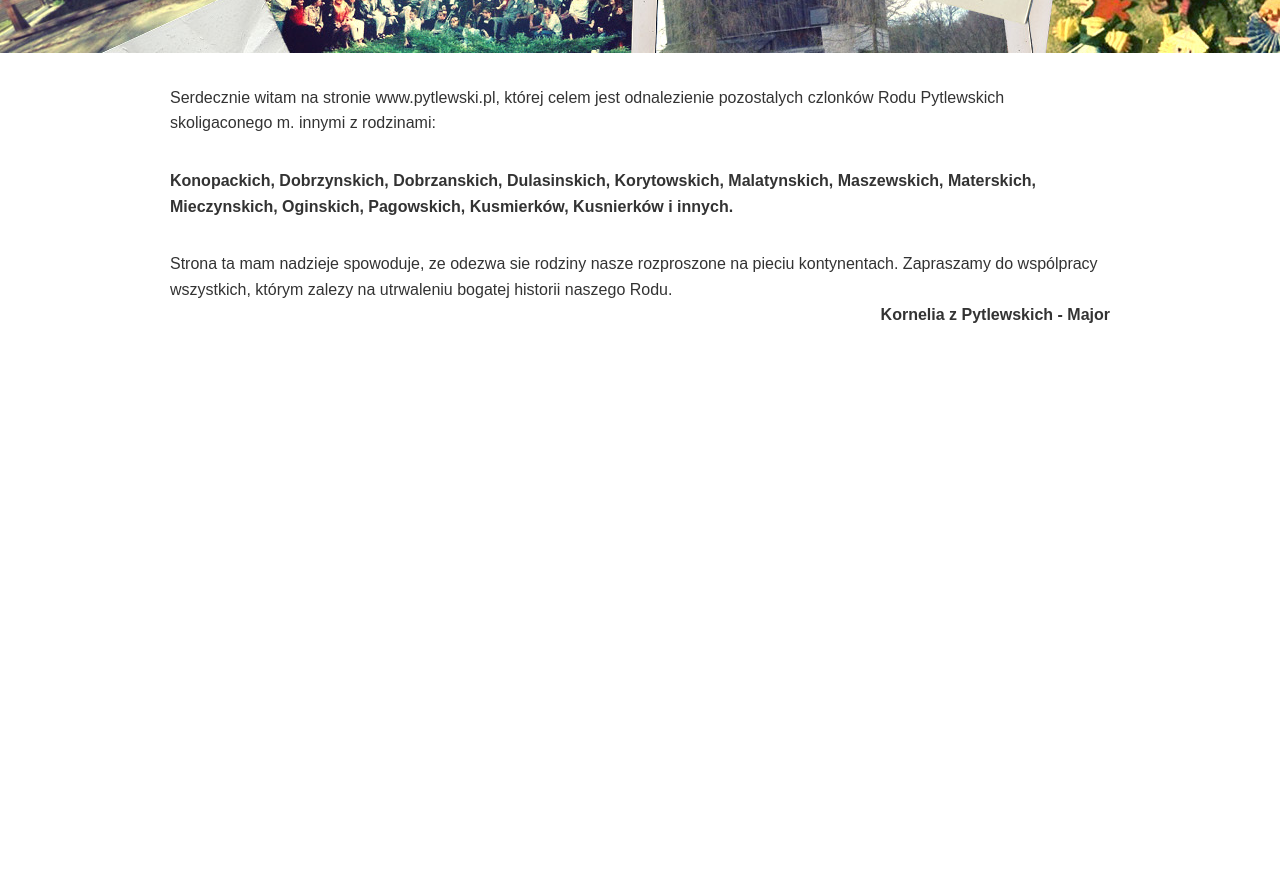
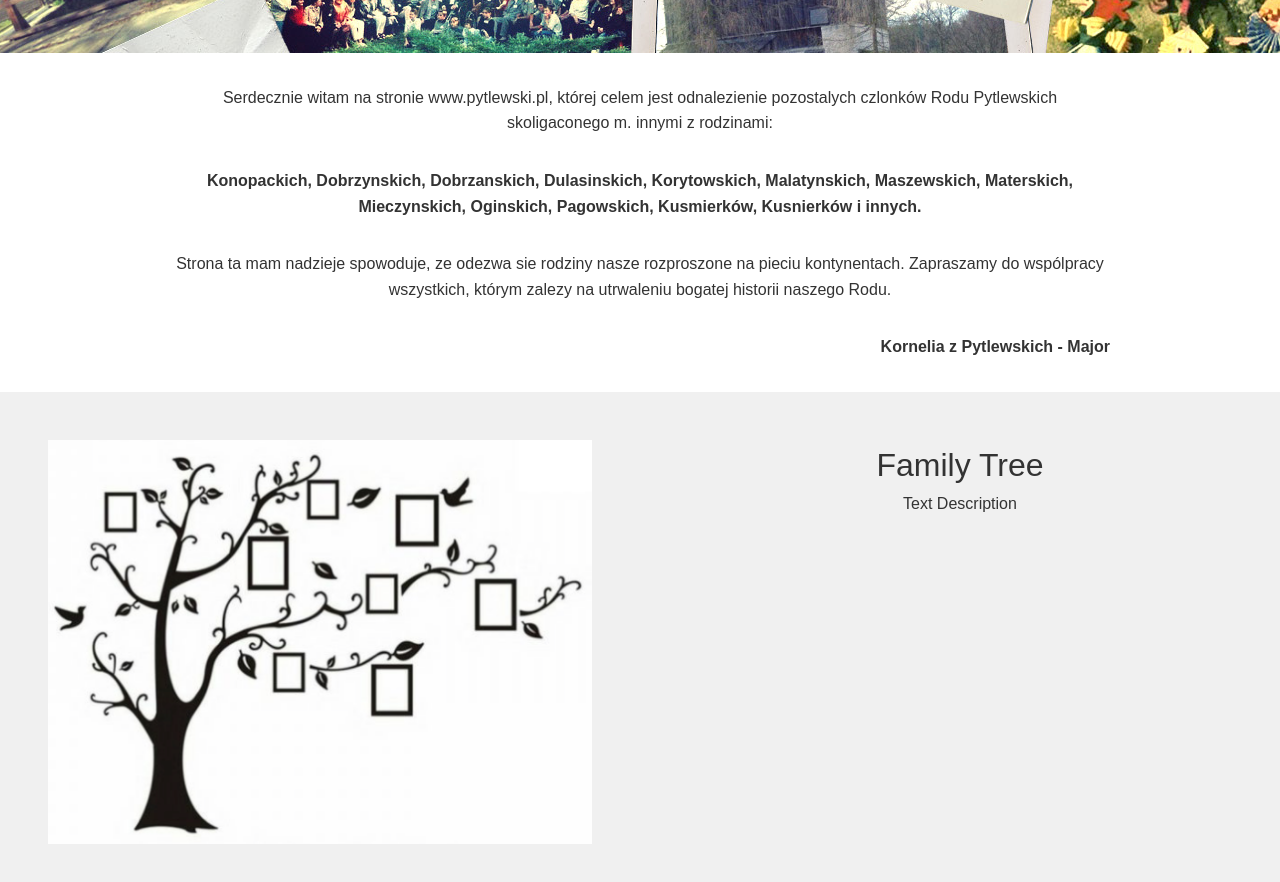
Before and after one commit to sebekos/nela-app, a React (Create React App) app in the folder client/: page / in a window 1280 px wide. Shown: the part 720-1602 px from the top of the page. Before the commit the page ends 1080 px from the top, so only its background shows below. Built offline with nearby package versions, Linux system fonts and the light colour scheme; no server answers.

Commit message:
Starting on tree

```diff
--- a/client/src/App.css
+++ b/client/src/App.css
@@ -3,6 +3,10 @@
     box-sizing: border-box;
     margin: 0;
     padding: 0;
+}
+
+html {
+    overflow-y: scroll;
 }
 
 body {
--- /dev/null
+++ b/client/src/components/mainpage/Intro.js
@@ -0,0 +1,84 @@
+import React from "react";
+import LandingImage from "../../img/banner.jpg";
+import styled from "styled-components";
+
+const Container = styled.div`
+    margin: auto;
+`;
+
+const MainTitle = styled.div`
+    font-size: 3rem;
+    color: #3e4444;
+    text-align: center;
+    padding: 5rem 0 1rem;
+    width: 100%;
+    background-color: white;
+    font-weight: bold;
+`;
+
+const MainBackground = styled.div`
+    background-image: url(${LandingImage});
+    min-height: 600px;
+    background-position: center top 1rem;
+    background-repeat: no-repeat;
+    background-size: auto;
+`;
+
+const SiteContainer = styled.div`
+    width: 100%;
+    max-width: 1100px;
+    margin: auto;
+    padding: 0 5rem;
+`;
+
+const TextThin = styled.div`
+    margin: auto;
+    padding: 2rem 0 0;
+    text-align: center;
+`;
+
+const TextBold = styled.div`
+    margin: auto;
+    padding: 2rem 0 0;
+    font-weight: bold;
+    text-align: center;
+`;
+
+const SiteSignature = styled.div`
+    font-weight: bold;
+    margin: auto;
+    text-align: right;
+    padding: 2rem 0 2rem;
+`;
+
+const Site = () => {
+    return (
+        <SiteContainer>
+            <TextThin>
+                Serdecznie witam na stronie www.pytlewski.pl, której celem jest odnalezienie pozostalych czlonków Rodu Pytlewskich
+                skoligaconego m. innymi z rodzinami:
+            </TextThin>
+            <TextBold>
+                Konopackich, Dobrzynskich, Dobrzanskich, Dulasinskich, Korytowskich, Malatynskich, Maszewskich, Materskich, Mieczynskich,
+                Oginskich, Pagowskich, Kusmierków, Kusnierków i innych.
+            </TextBold>
+            <TextThin>
+                Strona ta mam nadzieje spowoduje, ze odezwa sie rodziny nasze rozproszone na pieciu kontynentach. Zapraszamy do wspólpracy
+                wszystkich, którym zalezy na utrwaleniu bogatej historii naszego Rodu.
+            </TextThin>
+            <SiteSignature>Kornelia z Pytlewskich - Major </SiteSignature>
+        </SiteContainer>
+    );
+};
+
+const Intro = () => {
+    return (
+        <Container>
+            <MainTitle>Strona Rodin Pytlewskich</MainTitle>
+            <MainBackground />
+            <Site />
+        </Container>
+    );
+};
+
+export default Intro;
--- a/client/src/components/mainpage/MainPage.js
+++ b/client/src/components/mainpage/MainPage.js
@@ -1,81 +1,16 @@
 import React from "react";
 import styled from "styled-components";
-import LandingImage from "../../img/banner.jpg";
+import Intro from "./Intro";
+import Tree from "./Tree";
 
-const MainPageContainer = styled.div``;
-
-const MainTitle = styled.div`
-    font-size: 3rem;
-    color: #3e4444;
-    text-align: center;
-    padding: 5rem 0 1rem;
-    width: 100%;
-    background-color: white;
-    font-weight: bold;
-`;
-
-const MainBackground = styled.div`
-    background-image: url(${LandingImage});
-    min-height: 600px;
-    background-position: center top 1rem;
-    background-repeat: no-repeat;
-    background-size: auto;
-`;
-
-const SiteContainer = styled.div`
-    width: 100%;
-    max-width: 1100px;
-    margin: auto;
-    padding: 0 5rem;
-`;
-
-const TextThin = styled.div`
-    margin: auto;
-    padding: 2rem 0 0;
-`;
-
-const TextBold = styled.div`
-    max-width: 1200px;
-    margin: auto;
-    padding: 2rem 0 0;
-    font-weight: bold;
-`;
-
-const SiteSignature = styled.div`
-    font-weight: bold;
-    max-width: 1200px;
-    margin: auto;
-    text-align: right;
-    padding: 0 0 2rem;
-`;
-
-const Site = () => {
-    return (
-        <SiteContainer>
-            <TextThin>
-                Serdecznie witam na stronie www.pytlewski.pl, której celem jest odnalezienie pozostalych czlonków Rodu Pytlewskich
-                skoligaconego m. innymi z rodzinami:
-            </TextThin>
-            <TextBold>
-                Konopackich, Dobrzynskich, Dobrzanskich, Dulasinskich, Korytowskich, Malatynskich, Maszewskich, Materskich, Mieczynskich,
-                Oginskich, Pagowskich, Kusmierków, Kusnierków i innych.
-            </TextBold>
-            <TextThin>
-                Strona ta mam nadzieje spowoduje, ze odezwa sie rodziny nasze rozproszone na pieciu kontynentach. Zapraszamy do wspólpracy
-                wszystkich, którym zalezy na utrwaleniu bogatej historii naszego Rodu.
-            </TextThin>
-            <SiteSignature>Kornelia z Pytlewskich - Major </SiteSignature>
-        </SiteContainer>
-    );
-};
+const Container = styled.div``;
 
 const MainPage = () => {
     return (
-        <MainPageContainer>
-            <MainTitle>Strona Rodin Pytlewskich</MainTitle>
-            <MainBackground />
-            <Site />
-        </MainPageContainer>
+        <Container>
+            <Intro />
+            <Tree />
+        </Container>
     );
 };
 
--- /dev/null
+++ b/client/src/components/mainpage/Tree.js
@@ -0,0 +1,63 @@
+import React from "react";
+import styled from "styled-components";
+import TreeJpg from "../../img/tree.jpg";
+
+const Container = styled.div`
+    display: grid;
+    grid-template-columns: 1fr 1fr;
+    margin: auto;
+    background-color: #f0f0f0;
+`;
+
+const ImgContainer = styled.div`
+    max-width: 650px;
+    justify-self: end;
+    padding: 3rem;
+`;
+
+const Img = styled.img`
+    width: 100%;
+    height: auto;
+`;
+
+const TreeImage = () => {
+    return (
+        <ImgContainer>
+            <Img src={TreeJpg} />
+        </ImgContainer>
+    );
+};
+
+const TextContainer = styled.div`
+    text-align: center;
+    max-width: 650px;
+    padding: 3rem;
+`;
+
+const TextTitle = styled.div`
+    font-size: 2rem;
+`;
+
+const TextDesc = styled.div`
+    font-size: 1rem;
+`;
+
+const Text = () => {
+    return (
+        <TextContainer>
+            <TextTitle>Family Tree</TextTitle>
+            <TextDesc>Text Description</TextDesc>
+        </TextContainer>
+    );
+};
+
+const Tree = () => {
+    return (
+        <Container>
+            <TreeImage />
+            <Text />
+        </Container>
+    );
+};
+
+export default Tree;
```
Also changed, not shown: client/src/img/banner.jpg, client/src/img/tree.jpg (added).
